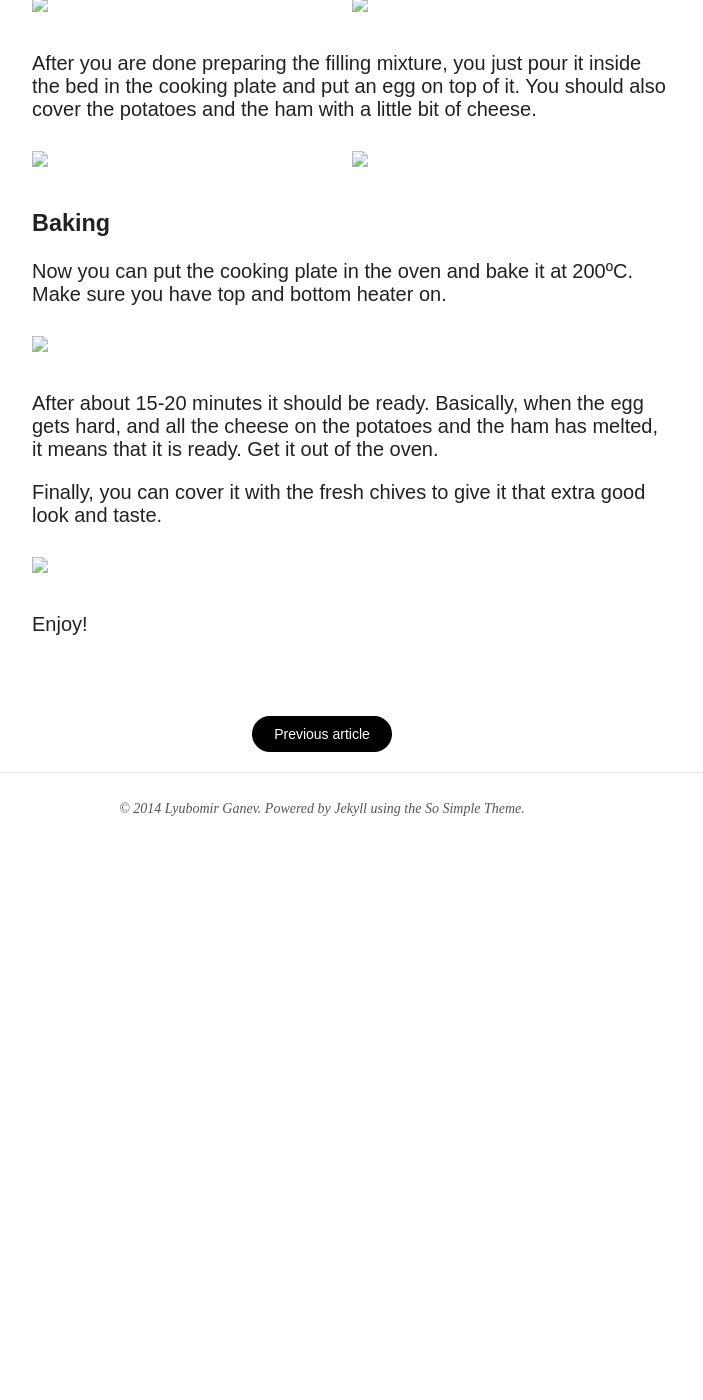
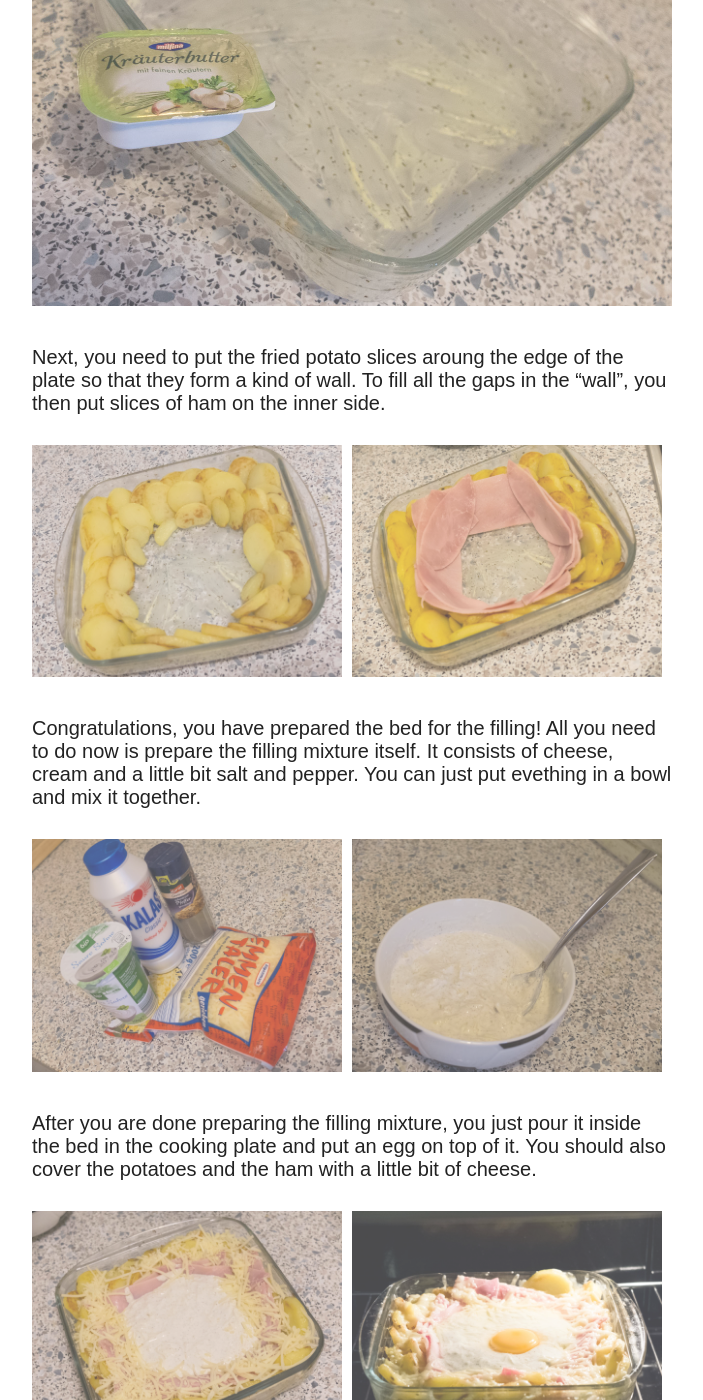
Before and after one commit to luboganev/luboganev.github.io, a Jekyll site: the page built from _posts/2014-06-11-cooking-recipe-1.md, in a window 1280 px wide and 1400 px high, scrolled down 2820 px. Shown: the whole window, without its empty margins (318-1021 px from the left). Built offline with Jekyll 4.4.1, drawn with Linux system fonts in a browser that asks for light colours; nearby versions of some CDN libraries; before the commit the page ends 3739 px from its top, so only the background shows below that; some of the changed text lies outside the part shown.

Commit message:
Trying fixing path again

```diff
--- a/Gemfile
+++ b/Gemfile
@@ -7,3 +7,4 @@ gem 'rake'
 gem 'thor'
 gem 'activesupport'
 gem 'stringex'
+gem 'github-pages'
--- a/_config.yml
+++ b/_config.yml
@@ -5,7 +5,7 @@ disqus_shortname:
 search:           true
 # Change url to your domain. Leave localhost server or blank when working locally.
 url:              http://luboganev.github.io
-#url:              /_site
+#url:
 
 # Owner/author information
 owner:
@@ -62,5 +62,5 @@ kramdown:
     coderay_bold_every: 10
     coderay_css: class
 
-include: [".htaccess"]
+include: [".htaccess", "images"]
 exclude: ["lib", "config.rb", "Gemfile", "Capfile", "Gemfile.lock", "config", "log", "Rakefile", "Rakefile.rb", "tmp", "less", "*.sublime-project", "*.sublime-workspace", "test", "spec", "Gruntfile.js", "package.json", "node_modules"]
--- a/_posts/2014-06-11-cooking-recipe-1.md
+++ b/_posts/2014-06-11-cooking-recipe-1.md
@@ -31,8 +31,8 @@ The whole preparation can be divided into 3 major tasks - preparing the potatoes
 Wash the potatoes thoroughly and put them in a cooking pot. Fill it with water so that it covers the potatoes. Please notice that you **do not peel** them! If you peel them, they will suck too much water and you will have serious trouble cutting them afterwards. Now you have to boil the water with the potatoes and when it starts boiling reduce the heating at half strength.
 
 <figure class="half">
-	<a href="{{ site.url }}/images/recipe_1_1.jpg"><img src="{{ site.url }}/images/recipe_1_1.jpg"></a>
-    <a href="{{ site.url }}/images/recipe_1_2.jpg"><img src="{{ site.url }}/images/recipe_1_2.jpg"></a>
+	<a href="/images/recipe_1_1.jpg"><img src="/images/recipe_1_1.jpg"></a>
+    <a href="/images/recipe_1_2.jpg"><img src="/images/recipe_1_2.jpg"></a>
 </figure>
 
 Wait for about 20 minutes and then get the potatoes out of the pot and leave them to cool down for a while. After they are cool enough so that you could touch them with bare hands, you need to peel them. This should be easy and I suggest using only your hands and no tools for this. When you're done peeling, cut them into slices and put them in a plate.
@@ -40,8 +40,8 @@ Wait for about 20 minutes and then get the potatoes out of the pot and leave the
 Next you need to heat up a little bit olive oil in a pan and fry the potato slices just a little bit. Do not fry them too much cause you will put them in the oven later and you do not want them to get too dry at the end. Just make sure they have a little bit of brown around the edges on both sides.
 
 <figure class="half">
-	<a href="/images/recipe_1/recipe_1_3.jpg"><img src="/images/recipe_1/recipe_1_3.jpg"></a>
-    <a href="/images/recipe_1/recipe_1_4.jpg"><img src="/images/recipe_1/recipe_1_4.jpg"></a>
+	<a href="/images/recipe_1_3.jpg"><img src="/images/recipe_1_3.jpg"></a>
+    <a href="/images/recipe_1_4.jpg"><img src="/images/recipe_1_4.jpg"></a>
 </figure>
 
 When you're done with the frying, put the fried potato slices on a kitchen paper so that you get rid of the excessive olive oil. Once you're done with that you can go to the next step.
@@ -50,35 +50,35 @@ When you're done with the frying, put the fried potato slices on a kitchen paper
 It cannot be simpler than that - you just need to cover the whole cooking plate with a thin film of butter so that nothing gets stuck to it  later when you bake everything together.
 
 <figure>
-	<a href="/images/recipe_1/recipe_1_5.jpg"><img src="/images/recipe_1/recipe_1_5.jpg"></a>
+	<a href="/images/recipe_1_5.jpg"><img src="/images/recipe_1_5.jpg"></a>
 </figure>
 
 Next, you need to put the fried potato slices aroung the edge of the plate so that they form a kind of wall. To fill all the gaps in the "wall", you then put slices of ham on the inner side.
 
 <figure class="half">
-	<a href="/images/recipe_1/recipe_1_6.jpg"><img src="/images/recipe_1/recipe_1_6.jpg"></a>
-    <a href="/images/recipe_1/recipe_1_7.jpg"><img src="/images/recipe_1/recipe_1_7.jpg"></a>
+	<a href="/images/recipe_1_6.jpg"><img src="/images/recipe_1_6.jpg"></a>
+    <a href="/images/recipe_1_7.jpg"><img src="/images/recipe_1_7.jpg"></a>
 </figure>
 
 Congratulations, you have prepared the bed for the filling! All you need to do now is prepare the filling mixture itself. It consists of cheese, cream and a little bit salt and pepper. You can just put evething in a bowl and mix it together.
 
 <figure class="half">
-	<a href="/images/recipe_1/recipe_1_8.jpg"><img src="/images/recipe_1/recipe_1_8.jpg"></a>
-    <a href="/images/recipe_1/recipe_1_9.jpg"><img src="/images/recipe_1/recipe_1_9.jpg"></a>
+	<a href="/images/recipe_1_8.jpg"><img src="/images/recipe_1_8.jpg"></a>
+    <a href="/images/recipe_1_9.jpg"><img src="/images/recipe_1_9.jpg"></a>
 </figure>
 
 After you are done preparing the filling mixture, you just pour it inside the bed in the cooking plate and put an egg on top of it. You should also cover the potatoes and the ham with a little bit of cheese.
 
 <figure class="half">
-	<a href="/images/recipe_1/recipe_1_10.jpg"><img src="/images/recipe_1/recipe_1_10.jpg"></a>
-    <a href="/images/recipe_1/recipe_1_11.jpg"><img src="/images/recipe_1/recipe_1_11.jpg"></a>
+	<a href="/images/recipe_1_10.jpg"><img src="/images/recipe_1_10.jpg"></a>
+    <a href="/images/recipe_1_11.jpg"><img src="/images/recipe_1_11.jpg"></a>
 </figure>
 
 ### Baking
-Now you can put the cooking plate in the oven and bake it at 200ºC. Make sure you have top and bottom heater on.
+Now you can put the cooking plate in the oven and bake it at 200C. Make sure you have top and bottom heater on.
 
 <figure>
-	<a href="/images/recipe_1/recipe_1_12.jpg"><img src="/images/recipe_1/recipe_1_12.jpg"></a>
+	<a href="/images/recipe_1_12.jpg"><img src="/images/recipe_1_12.jpg"></a>
 </figure>
 
 After about 15-20 minutes it should be ready. Basically, when the egg gets hard, and all the cheese on the potatoes and the ham has melted, it means that it is ready. Get it out of the oven.
@@ -86,7 +86,7 @@ After about 15-20 minutes it should be ready. Basically, when the egg gets hard,
 Finally, you can cover it with the fresh chives to give it that extra good look and taste.
 
 <figure>
-	<a href="/images/recipe_1/recipe_1_13.jpg"><img src="/images/recipe_1/recipe_1_13.jpg"></a>
+	<a href="/images/recipe_1_13.jpg"><img src="/images/recipe_1_13.jpg"></a>
 </figure>
 
 Enjoy!
```
